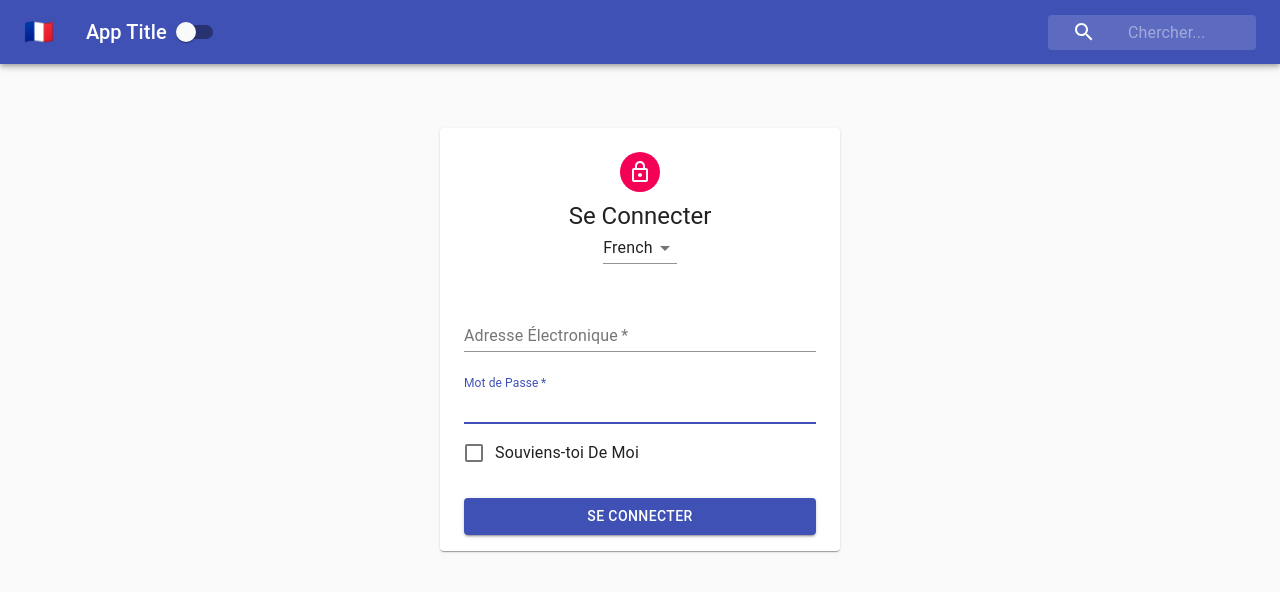
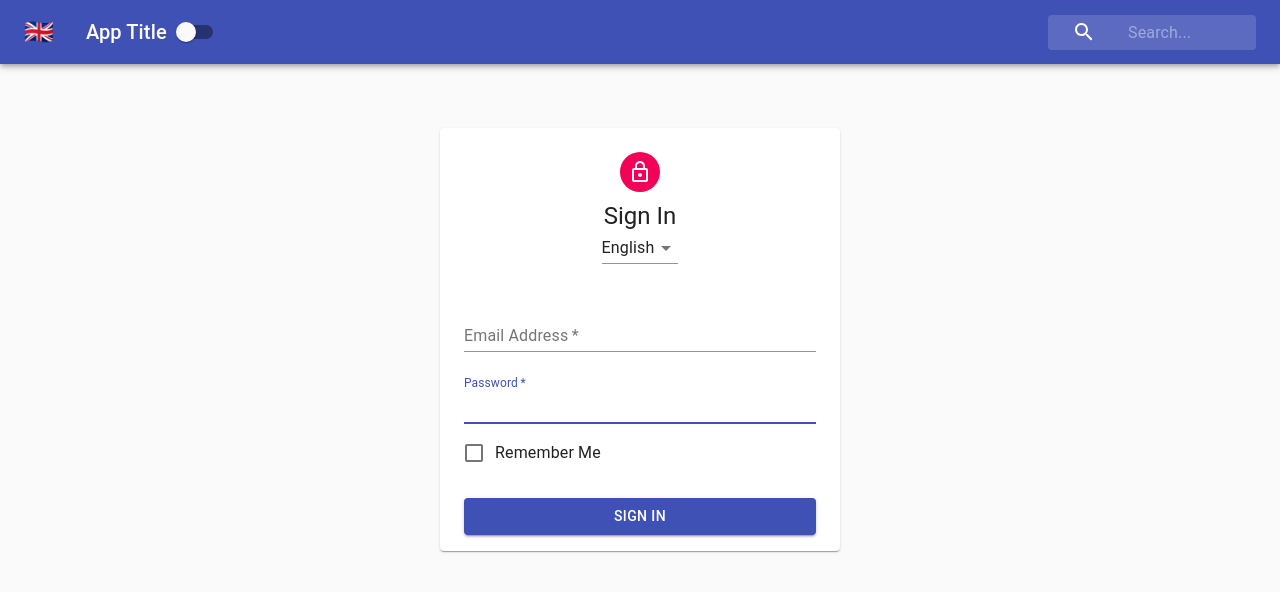
Before and after one commit to Decomplosed/react-context-app, a React (Create React App) app: page / in a window 1280 px wide. Shown: the top 592 px of the page. Built offline with nearby package versions, Linux system fonts and the light colour scheme.

Commit message:
changed default language to english

```diff
--- a/src/contexts/LanguageContext.js
+++ b/src/contexts/LanguageContext.js
@@ -5,7 +5,7 @@ export const LanguageContext = createContext()
 export class LanguageProvider extends Component {
   constructor(props) {
     super(props)
-    this.state = { language: 'french' }
+    this.state = { language: 'english' }
     this.changeLanguage = this.changeLanguage.bind(this)
   }
 
```
